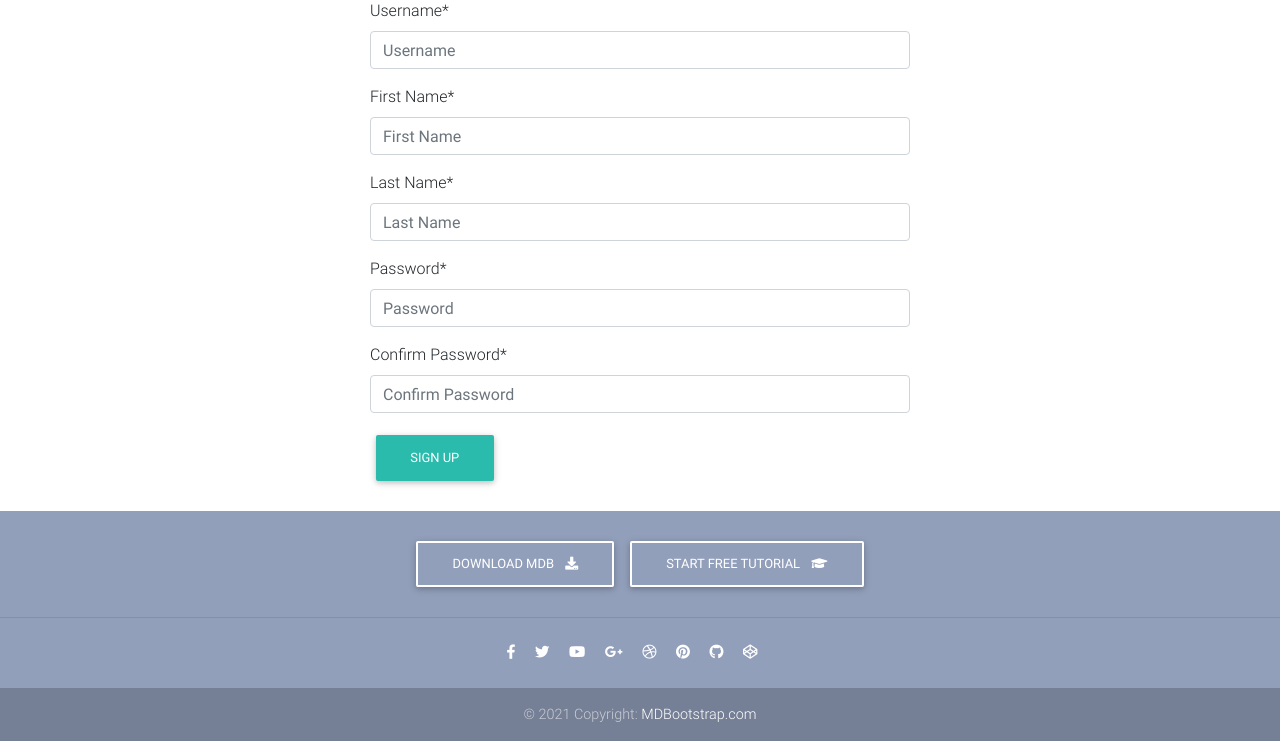
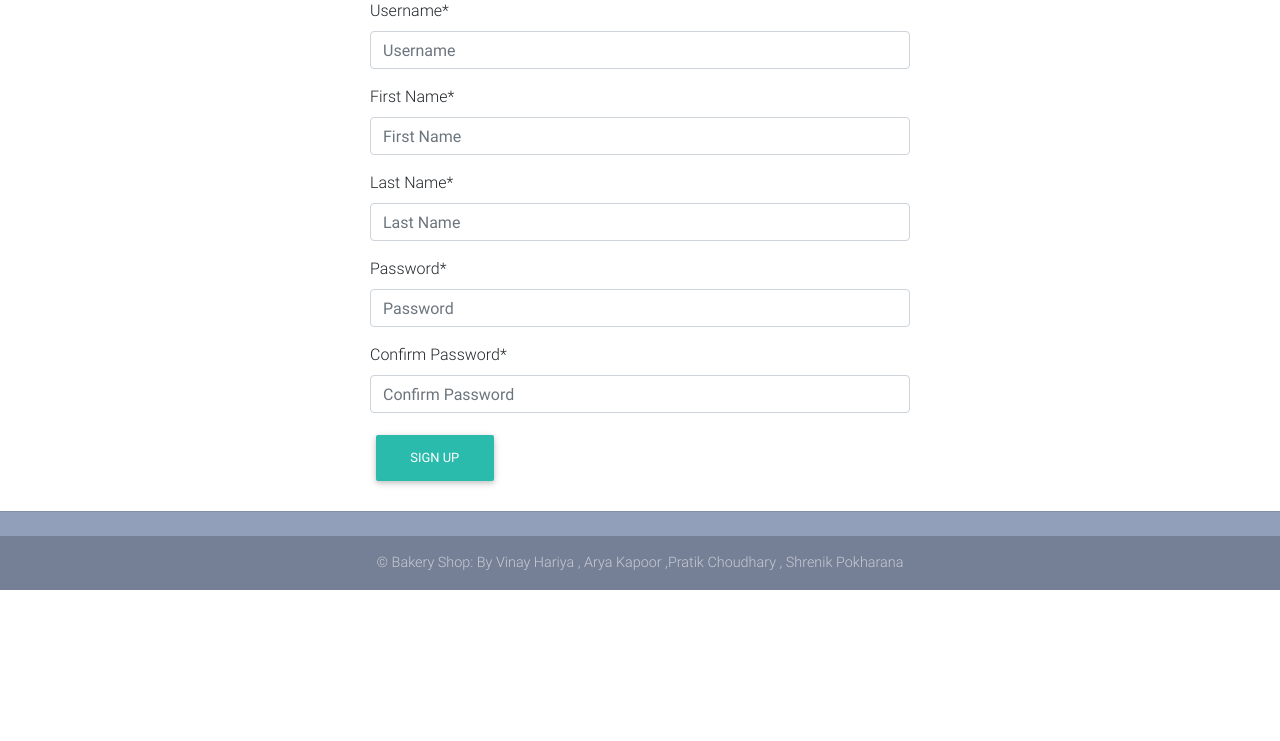
Before and after one commit to arya21kapoor/DBMS_Python_project, a Django app: page /accounts/signup/ in a window 1280 px wide. Shown: the part 249-990 px from the top of the page. After the commit the page ends 839 px from the top, so only its background shows below. Run offline with Django 3.2, Linux system fonts and the light colour scheme; style sheets or scripts are compiled from the project's sources; some libraries are stand-ins or nearby versions.

Commit message:
Pushing footer changes

```diff
--- a/EComWeb/website/templates/footer.html
+++ b/EComWeb/website/templates/footer.html
@@ -2,6 +2,7 @@
 
 <footer class="page-footer text-center font-small mt-4 wow fadeIn">
   <!--Call to action-->
+  <!--
   <div class="pt-4">
     <a class="btn btn-outline-white" href="https://mdbootstrap.com/docs/jquery/getting-started/download/" target="_blank"
     role="button">Download MDB
@@ -12,11 +13,13 @@
     <i class="fas fa-graduation-cap ml-2"></i>
   </a>
 </div>
+  -->
 <!--/.Call to action-->
 
 
 <hr class="my-4">
 <!-- Social icons -->
+<!--
 <div class="pb-4">
   <a href="https://www.facebook.com/mdbootstrap" target="_blank">
     <i class="fab fa-facebook-f mr-3"></i>
@@ -50,12 +53,14 @@
     <i class="fab fa-codepen mr-3"></i>
   </a>
 </div>
+-->
 <!-- Social icons -->
 
 <!--Copyright-->
+
 <div class="footer-copyright py-3">
-  © 2021 Copyright:
-  <a href="https://mdbootstrap.com/education/bootstrap/" target="_blank"> MDBootstrap.com </a>
+  © Bakery Shop: By Vinay Hariya , Arya Kapoor ,Pratik Choudhary , Shrenik Pokharana
+  <!--<a href="https://mdbootstrap.com/education/bootstrap/" target="_blank"> MDBootstrap.com </a>-->
 </div>
 <!--/.Copyright-->
 
```
Also changed, not shown: EComWeb/db.sqlite3.
